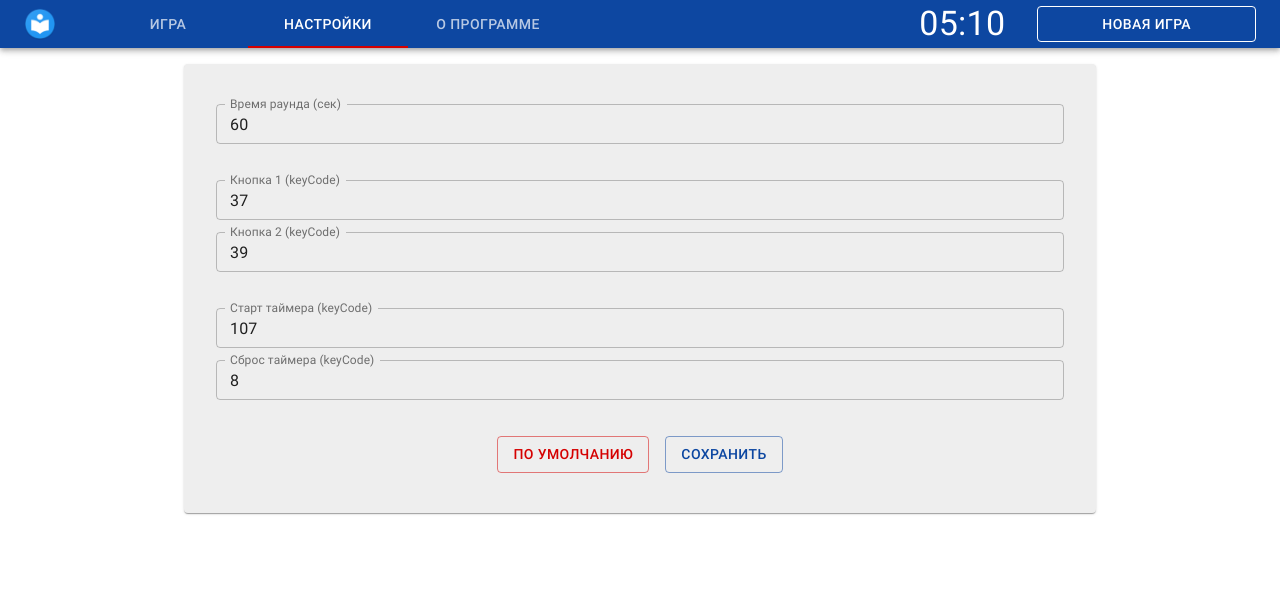
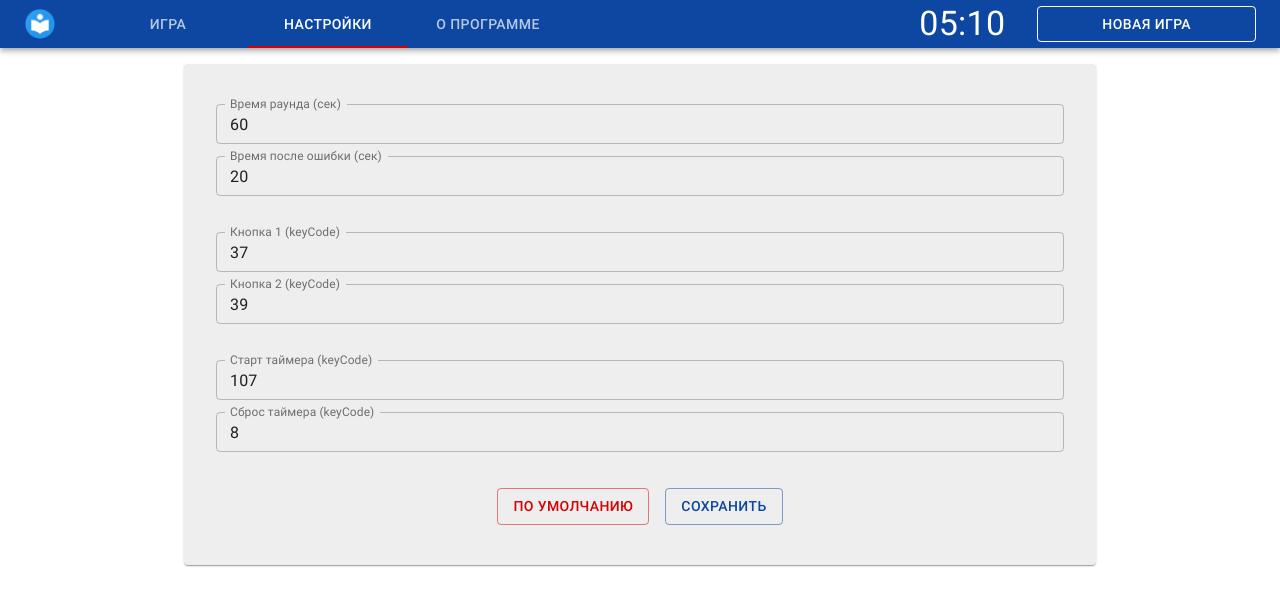
Before and after one commit to wasiliysoft/brain_ring_react, a React (Create React App) app: page / in a window 1280 px wide. Both pictures are taken after a click on the tab "НАСТРОЙКИ". Shown: the top 606 px of the page. Built offline with nearby package versions, Linux system fonts and the light colour scheme.

Commit message:
add timer2

```diff
--- a/src/Game.tsx
+++ b/src/Game.tsx
@@ -166,6 +166,9 @@ const Game: React.FC = () => {
             default:
                 return;
         }
+        if (timer > (pref.getTimer2() * 10)) {
+            setTimer(pref.getTimer2() * 10);
+        }
         setMode(Mode.pause);
     }
 
--- a/src/PrefHelper.ts
+++ b/src/PrefHelper.ts
@@ -60,5 +60,16 @@ class Prefs {
         return 60;
     }
 
+    setTimer2(timer: number) {
+        localStorage.setItem("timer2", timer.toString());
+    }
+
+    getTimer2(): number {
+        let value = localStorage.getItem("timer2");
+        if (value !== null) {
+            return Number.parseInt(value);
+        }
+        return 20;
+    }
 }
 export default Prefs;
--- a/src/Settings.tsx
+++ b/src/Settings.tsx
@@ -23,6 +23,7 @@ const Settings: React.FC = () => {
     const [ResetKeyCode, setResetKeyCode] = React.useState<number>(pref.getResetCode());
 
     const [timer, setTimer] = React.useState<number>(pref.getTimer());
+    const [timer2, setTimer2] = React.useState<number>(pref.getTimer2());
     const classes = useStyles();
 
     return <Container maxWidth="md">
@@ -34,6 +35,15 @@ const Settings: React.FC = () => {
                 type="number"
                 value={timer}
                 onChange={(event) => setTimer(Number.parseInt(event.target.value))}
+            >
+            </TextField>
+            <TextField label="Время после ошибки (сек)"
+                fullWidth
+                margin="dense"
+                variant="outlined"
+                type="number"
+                value={timer2}
+                onChange={(event) => setTimer2(Number.parseInt(event.target.value))}
             >
             </TextField>
             <br />
@@ -90,6 +100,7 @@ const Settings: React.FC = () => {
                             pref.setStartCode(StartKeyCode);
                             pref.setResetCode(ResetKeyCode);
                             pref.setTimer(timer);
+                            pref.setTimer2(timer2);
                             window.location.reload();
 
                         }}>Сохранить</Button>
```
